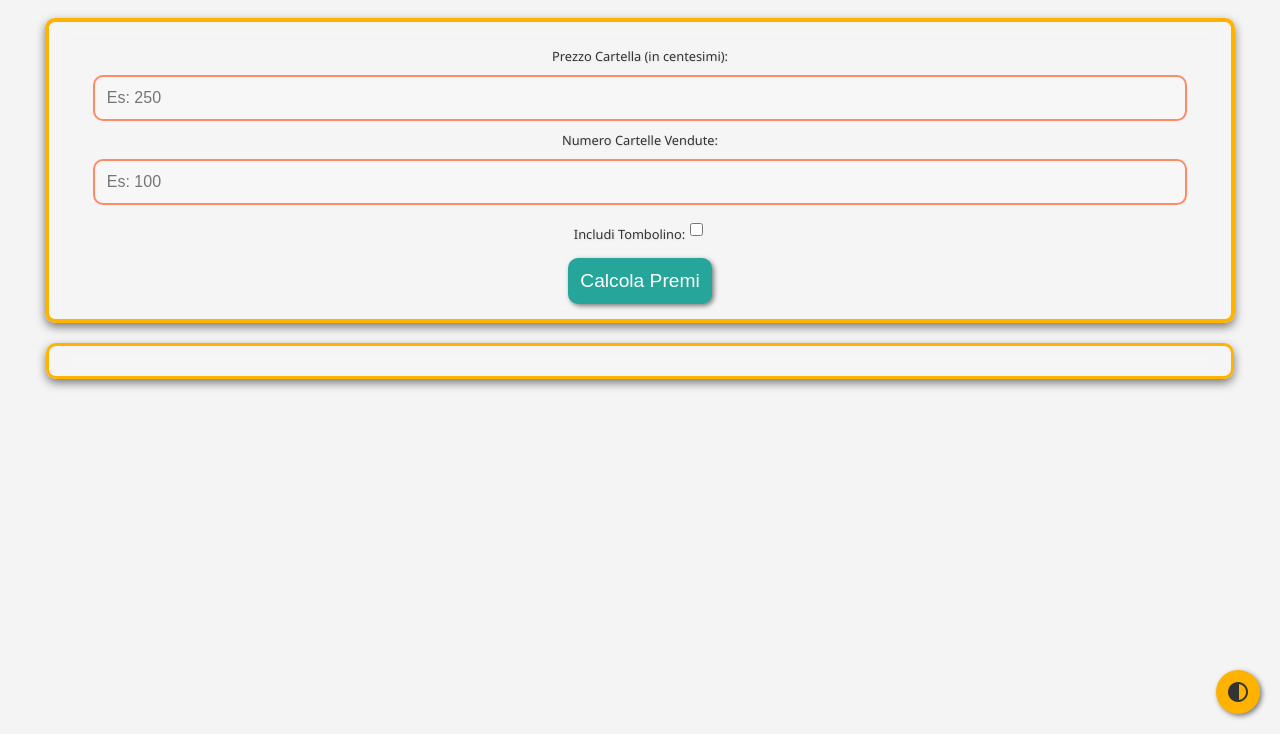
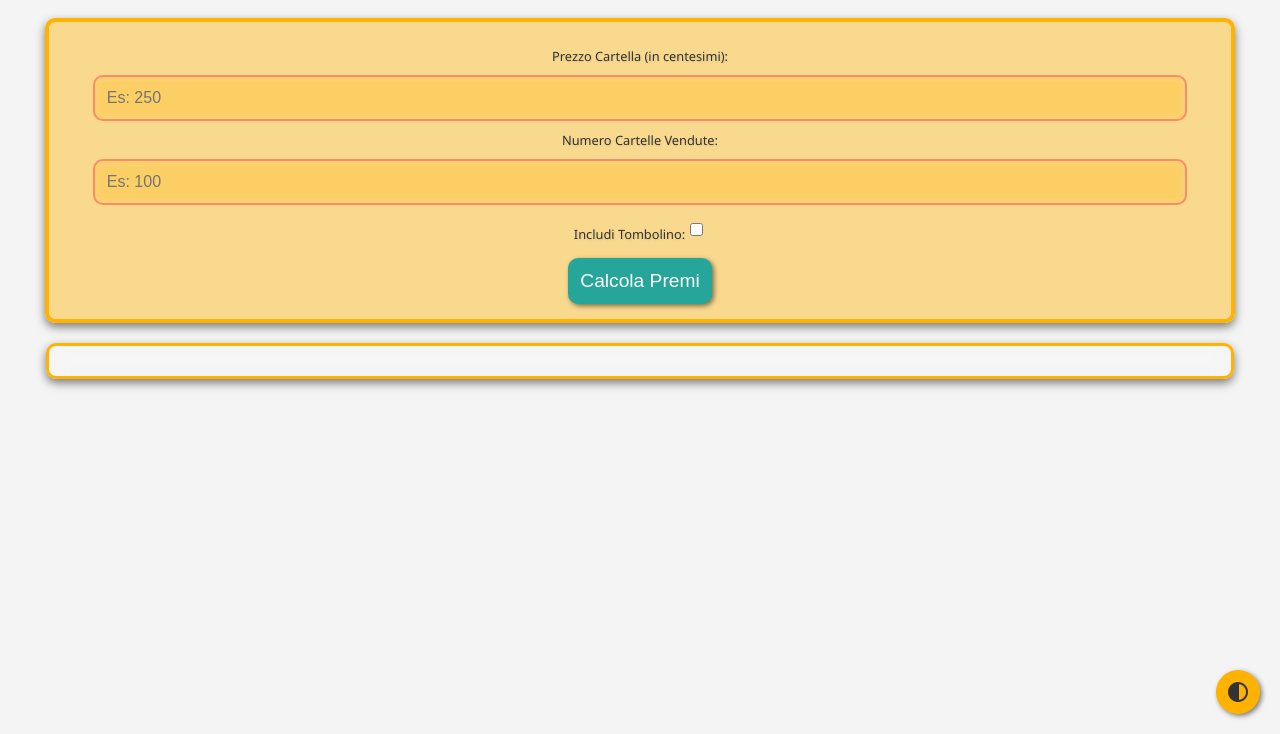
Before and after one commit to digitaleit/digitaleit.github.io, a plain HTML site: page index.html in a window 1280 px wide. Shown: the part 66-800 px from the top of the page. Drawn offline with nearby package versions, Linux system fonts and the light colour scheme.

Commit message:
Update index.html

```diff
--- a/index.html
+++ b/index.html
@@ -12,6 +12,7 @@
             --secondary-color: #ffb300;
             --text-color: #333;
             --background-color: #f4f4f4;
+            --background-color-2: #ffb3006b;
             --input-border-color: #ff8a65;
             --input-focus-color: #f4511e;
             --box-shadow-color: rgba(0, 0, 0, 0.5);
@@ -47,7 +48,7 @@
             padding: 15px;
             margin: 20px auto;
             border-radius: 10px;
-            background-color: rgba(255, 255, 255, 0.1);
+            background-color: var(--background-color-2);
             max-width: 90%;
             box-shadow: 0 4px 10px var(--box-shadow-color);
             animation: fadeIn 1s ease forwards, slideIn 0.5s ease-out;
```
